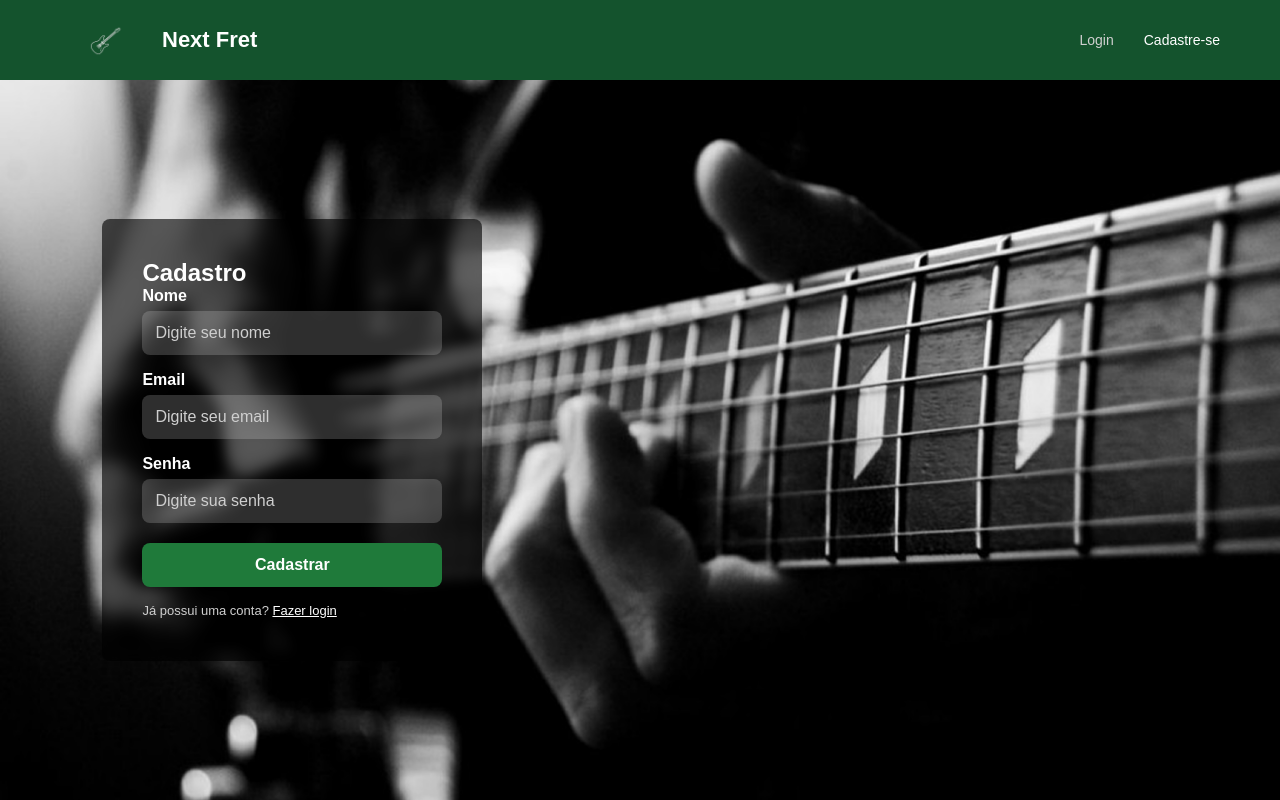
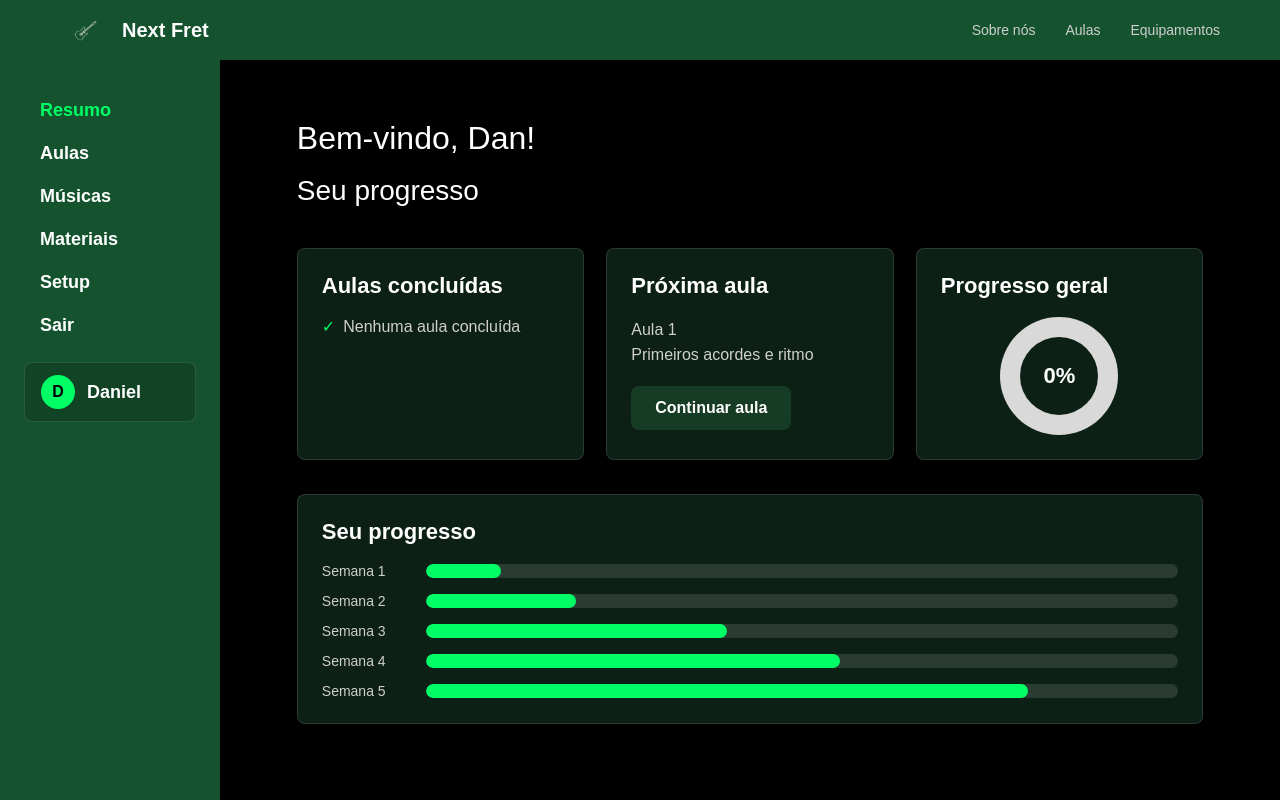
Before and after one commit to danielzx789/projeto-individual, a plain HTML site: page cadastro.html in a window 1280 px wide. Drawn offline with Linux system fonts and the light colour scheme.

Commit message:
Update cadastro.html

```diff
--- a/cadastro.html
+++ b/cadastro.html
@@ -1,45 +1,113 @@
 <!DOCTYPE html>
 <html lang="pt-br">
+
 <head>
   <meta charset="UTF-8">
   <meta name="viewport" content="width=device-width, initial-scale=1.0">
-  <title>Cadastro - Next Fret</title>
+  <title>Resumo - Next Fret</title>
   <link rel="stylesheet" href="style.css">
 </head>
+
 <body>
-
-  <nav class="navbar">
-    <div class="logo">
+  <!-- Topo compacto usado nas telas internas do aluno. -->
+  <nav class="navbar navbar--compact">
+    <a class="logo" href="dashboard.html" aria-label="Resumo do painel Next Fret">
       <img src="logoguitarra.png" alt="Logo Next Fret">
       <span>Next Fret</span>
-    </div>
+    </a>
 
-    <div class="nav-links">
-      <a href="login.html">Login</a>
-      <a class="active" href="cadastro.html">Cadastre-se</a>
+    <div class="nav-links" aria-label="Links principais do painel">
+      <a href="sobre.html">Sobre nós</a>
+      <a href="aulas.html">Aulas</a>
+      <a href="setup.html">Equipamentos</a>
     </div>
   </nav>
 
-  <main class="auth">
-    <form class="auth-box">
-      <h2>Cadastro</h2>
+  <!-- Estrutura padrao das telas internas: menu lateral + conteudo. -->
+  <div class="dashboard-container">
+    <aside class="sidebar">
+      <nav class="menu-lateral" aria-label="Menu lateral">
+        <a class="active" href="dashboard.html">Resumo</a>
+        <a href="aulas.html">Aulas</a>
+        <a href="musicas.html">Músicas</a>
+        <a href="materiais.html">Materiais</a>
+        <a href="setup.html">Setup</a>
+        <a href="index.html">Sair</a>
 
-      <label for="nome">Nome</label>
-      <input id="nome" type="text" placeholder="Digite seu nome">
+        <div class="user-chip" aria-label="Usuário logado">
+          <span class="user-avatar" aria-hidden="true">D</span>
+          <span>Daniel</span>
+        </div>
+      </nav>
+    </aside>
 
-      <label for="email">Email</label>
-      <input id="email" type="email" placeholder="Digite seu email">
+    <main class="content">
+      <h1>Bem-vindo, Dan!</h1>
+      <p class="page-subtitle">Seu progresso</p>
 
-      <label for="senha">Senha</label>
-      <input id="senha" type="password" placeholder="Digite sua senha">
+      <!-- Cards resumem os dados principais do aluno. -->
+      <section class="summary-grid" aria-label="Resumo do progresso">
+        <article class="summary-card">
+          <h2>Aulas concluídas</h2>
 
-      <button class="btn-primary" type="submit">Cadastrar</button>
+          <ul class="check-list" id="completed-lessons-list">
+            <li>Nenhuma aula concluída</li>
+          </ul>
+        </article>
 
-      <p class="login-link">
-        Já possui uma conta? <a href="login.html">Fazer login</a>
-      </p>
-    </form>
-  </main>
+        <article class="summary-card">
+          <h2>Próxima aula</h2>
 
+          <p id="next-lesson-number">Aula 1</p>
+          <p id="next-lesson-name">Primeiros acordes e ritmo</p>
+
+          <a class="btn-secondary" href="aulas.html">Continuar aula</a>
+        </article>
+
+        <article class="summary-card">
+          <h2>Progresso geral</h2>
+
+          <div class="progress-ring" id="dashboard-progress-ring" aria-label="0 por cento concluído">
+            <span id="dashboard-progress-text">0%</span>
+          </div>
+        </article>
+      </section>
+
+      <!-- Grafico visual feito com HTML e CSS. -->
+      <section class="chart-card" aria-label="Progresso por semana">
+        <h2>Seu progresso</h2>
+
+        <div class="bar-chart">
+          <div class="bar-item">
+            <span>Semana 1</span>
+            <div class="bar-track"><div class="bar-fill w-10"></div></div>
+          </div>
+
+          <div class="bar-item">
+            <span>Semana 2</span>
+            <div class="bar-track"><div class="bar-fill w-20"></div></div>
+          </div>
+
+          <div class="bar-item">
+            <span>Semana 3</span>
+            <div class="bar-track"><div class="bar-fill w-40"></div></div>
+          </div>
+
+          <div class="bar-item">
+            <span>Semana 4</span>
+            <div class="bar-track"><div class="bar-fill w-55"></div></div>
+          </div>
+
+          <div class="bar-item">
+            <span>Semana 5</span>
+            <div class="bar-track"><div class="bar-fill w-80"></div></div>
+          </div>
+        </div>
+      </section>
+    </main>
+  </div>
+
+  <script src="script.js"></script>
 </body>
+
 </html>
```
